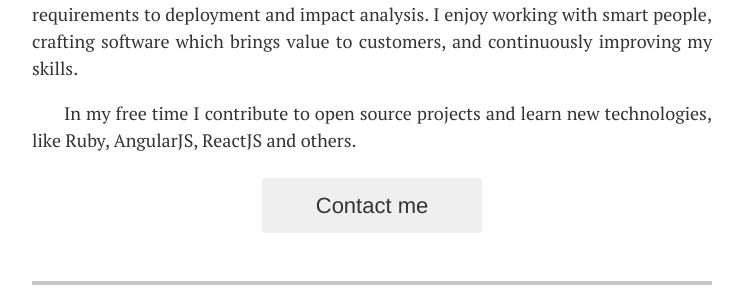
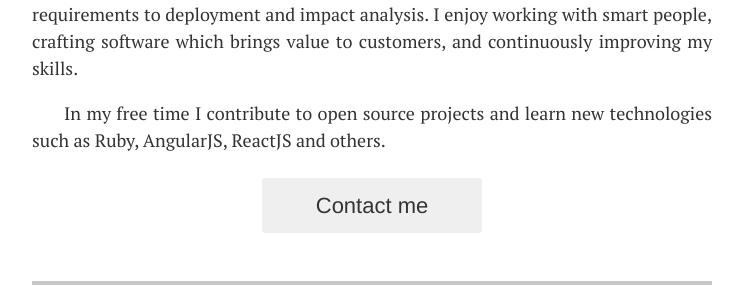
Before and after one commit to ayastreb/ayastreb.github.io, a Jekyll site: the page built from index.html, in a window 1280 px wide and 900 px high. Shown: the part 316-611 px from the top of the window, without its empty margins (268-1011 px from the left). Built offline with Jekyll 4.4.1, drawn with Linux system fonts in a browser that asks for light colours; some web fonts are replaced.

Commit message:
Update resume wording

```diff
--- a/_layouts/resume.html
+++ b/_layouts/resume.html
@@ -32,7 +32,7 @@
         I enjoy working with smart people, crafting software which brings value to customers, and continuously improving my skills.
       </p>
       <p>
-        In my free time I contribute to open source projects and learn new technologies, like Ruby, AngularJS, ReactJS and others.
+        In my free time I contribute to open source projects and learn new technologies such as Ruby, AngularJS, ReactJS and others.
       </p>
     </div>
 
```
Also changed, not shown: 1 other file.
